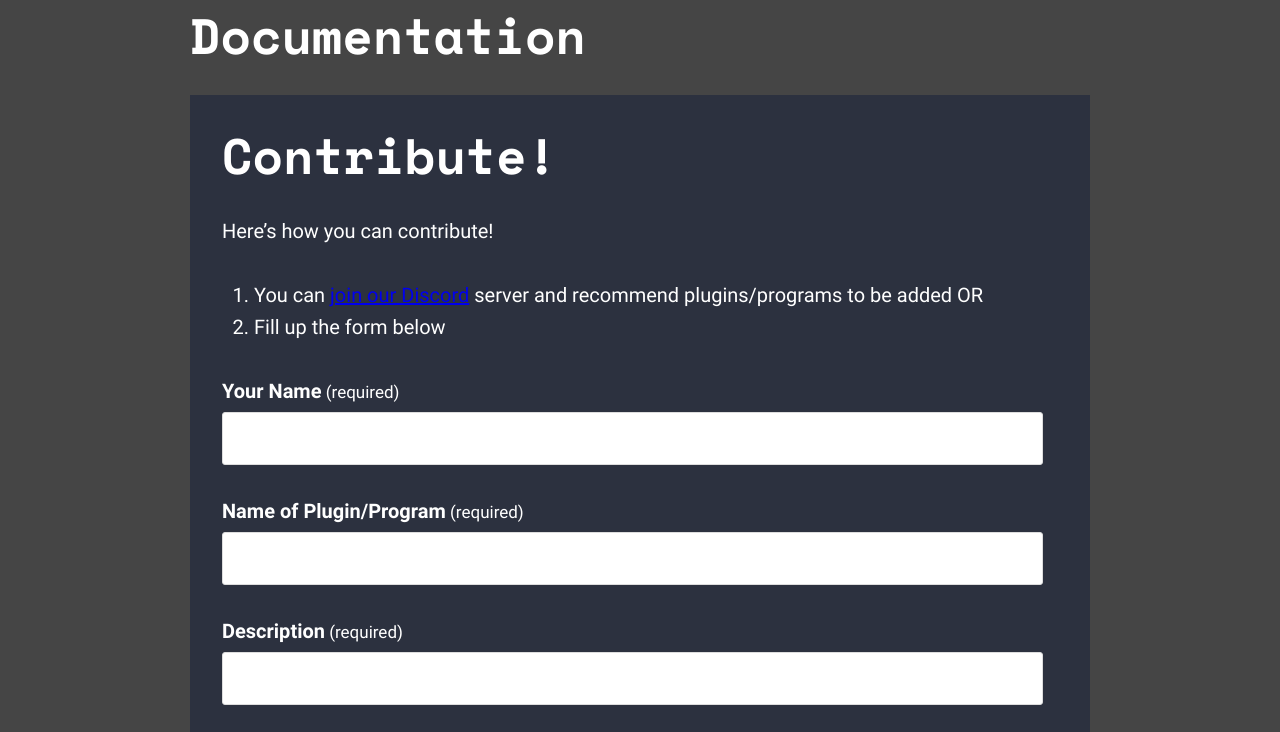
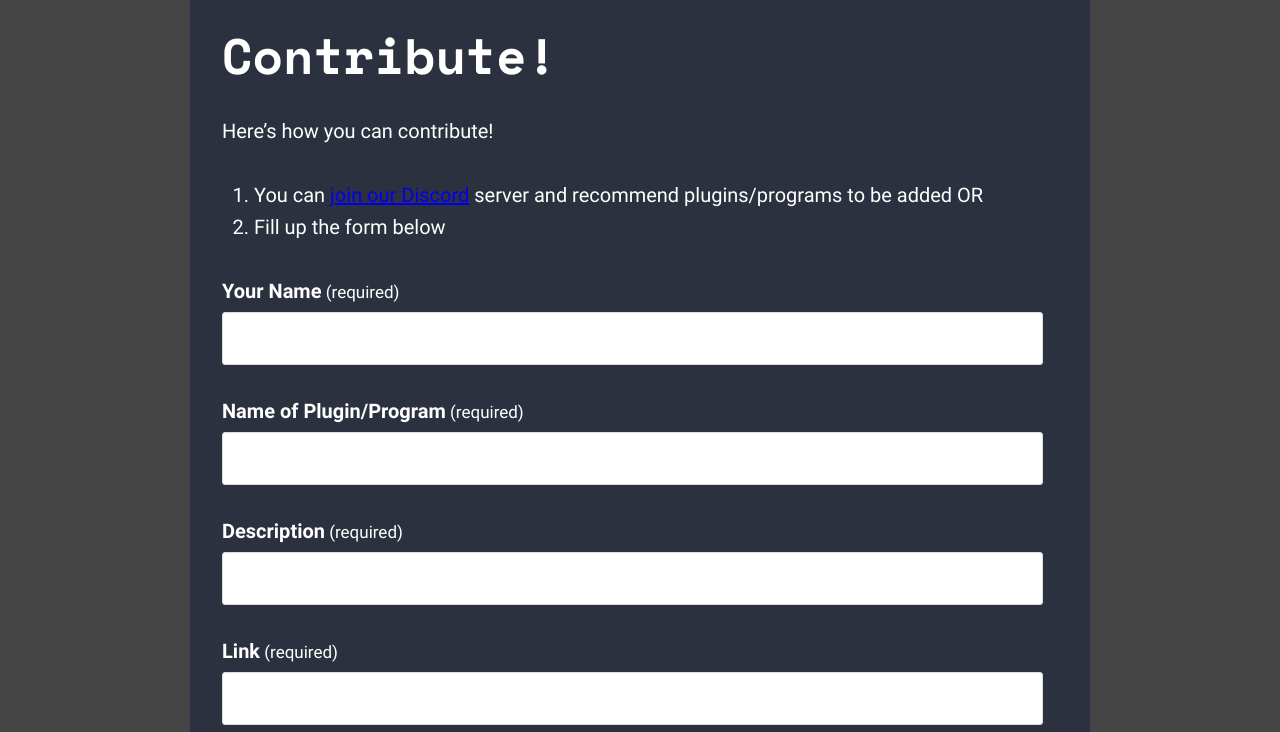
Before and after one commit to mrc2rules/tbc.github.io, a plain HTML site: page index.html in a window 1280 px wide. Shown: the part 1376-2108 px from the top of the page. Drawn offline with Linux system fonts and the light colour scheme.

Commit message:
Update index.html

```diff
--- a/index.html
+++ b/index.html
@@ -65,7 +65,7 @@
  </div>
 </header>
  <div id=content class=site-content>
- <section id=primary class=content-area style=margin-top:100px>
+ <section id=primary class=content-area style=margin-top:0px>
  <main id=main class=site-main>
 
 <article id=post-3 class="post-3 page type-page status-publish hentry entry">
```
